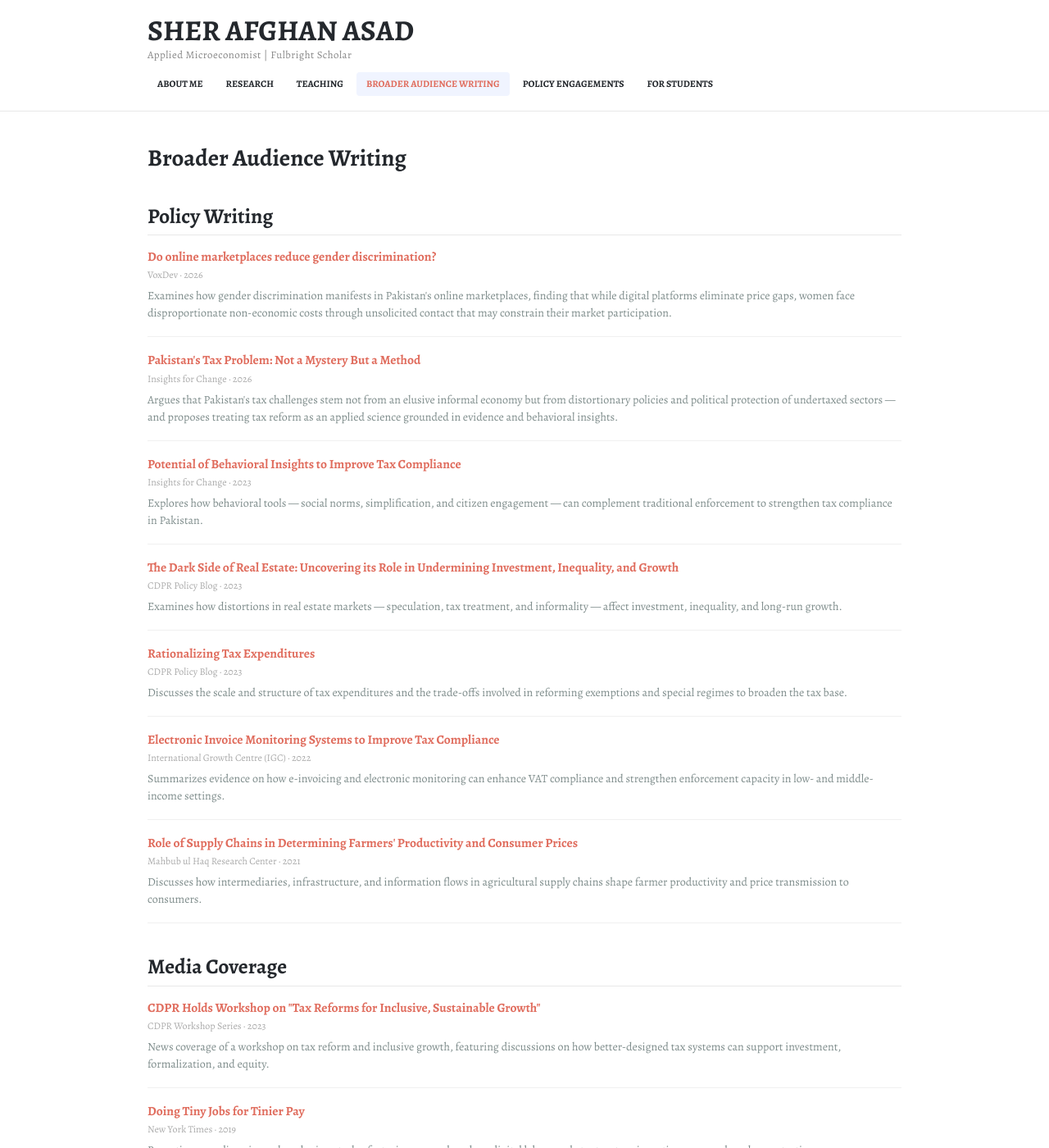
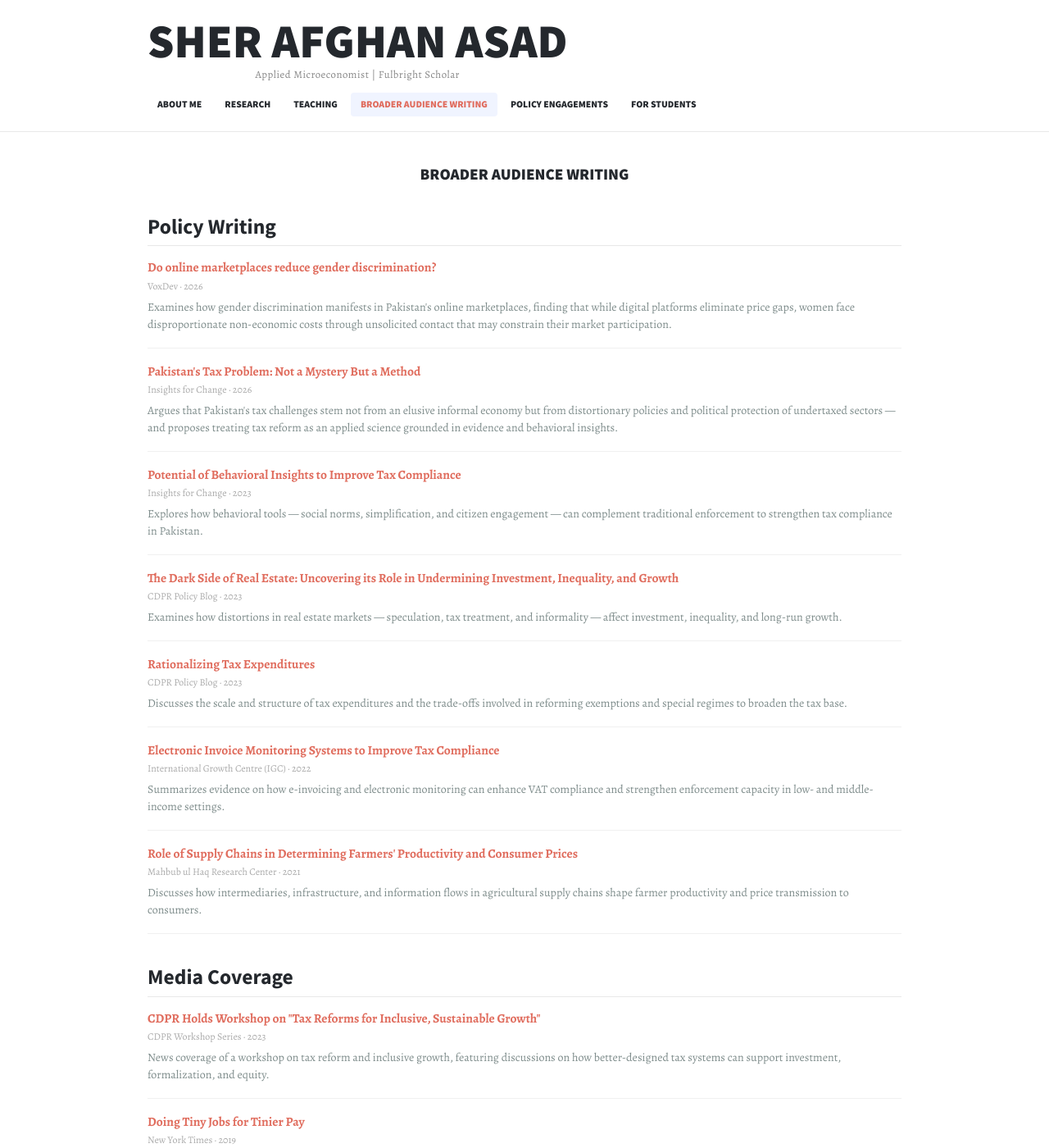
Before and after one commit to sherafghanasad/sherafghanasad.github.io, a Jekyll site: the page built from broader-audience-writing.html, in a window 1280 px wide and 1400 px high. Shown: the whole window at 82% size. Built offline with Jekyll 4.4.1, drawn with Linux system fonts in a browser that asks for light colours.

Commit message:
Match WordPress Illustratr theme exactly: dual fonts, page title styling, missing links
Font system (matching WordPress):
- Body/paragraph text: Alegreya serif (custom font override)
- Headings (h1-h4): Source Sans Pro sans-serif (Illustratr theme default)
- Navigation: Source Sans Pro, uppercase, weight 900
- Site title: Source Sans Pro, 3.6em, uppercase, weight 900

Page title styling (matching .entry-title):
- Uppercase, centered, weight 900, font-size 1.2em

Add 8 missing links on Broader Audience Writing page

Co-Authored-By: Claude Opus 4.6 (1M context) <noreply@anthropic.com>

```diff
--- a/_layouts/default.html
+++ b/_layouts/default.html
@@ -7,7 +7,7 @@
   <meta name="description" content="{{ page.description | default: site.description }}">
   <link rel="preconnect" href="https://fonts.googleapis.com">
   <link rel="preconnect" href="https://fonts.gstatic.com" crossorigin>
-  <link href="https://fonts.googleapis.com/css2?family=Alegreya:ital,wght@0,400;0,700;1,400;1,700&display=swap" rel="stylesheet">
+  <link href="https://fonts.googleapis.com/css2?family=Alegreya:ital,wght@0,400;0,700;1,400;1,700&family=Source+Sans+Pro:wght@400;700;900&display=swap" rel="stylesheet">
   <link rel="stylesheet" href="{{ '/assets/css/style.css' | relative_url }}">
   {% seo %}
 </head>
--- a/assets/css/style.css
+++ b/assets/css/style.css
@@ -27,6 +27,7 @@ a:hover { color: #7f8d8c; text-decoration: underline; }
   position: sticky;
   top: 0;
   z-index: 100;
+  text-align: center;
 }
 
 .header-inner {
@@ -43,8 +44,8 @@ a:hover { color: #7f8d8c; text-decoration: underline; }
 }
 
 .site-title {
-  font-family: 'Alegreya', serif;
-  font-size: 2.2rem;
+  font-family: 'Source Sans Pro', sans-serif;
+  font-size: 3.6em;
   font-weight: 900;
   color: #24282d;
   text-decoration: none;
@@ -71,7 +72,8 @@ a:hover { color: #7f8d8c; text-decoration: underline; }
 .nav-list > li > a {
   display: block;
   padding: 6px 12px;
-  font-size: 0.73rem;
+  font-family: 'Source Sans Pro', sans-serif;
+  font-size: 0.73em;
   font-weight: 900;
   color: #24282d;
   text-transform: uppercase;
@@ -109,7 +111,8 @@ a:hover { color: #7f8d8c; text-decoration: underline; }
 .dropdown li a {
   display: block;
   padding: 8px 16px;
-  font-size: 0.73rem;
+  font-family: 'Source Sans Pro', sans-serif;
+  font-size: 0.73em;
   font-weight: 900;
   color: #24282d;
   text-transform: uppercase;
@@ -170,12 +173,61 @@ a:hover { color: #7f8d8c; text-decoration: underline; }
 
   .about-columns { flex-direction: column !important; }
   .about-photo { max-width: 200px !important; margin: 0 auto 20px; }
+
+  .site-title { font-size: 2.2em; }
 }
 
 /* ===== Main Content ===== */
 .site-content {
   padding: 40px 0 60px;
   min-height: 60vh;
+}
+
+/* ===== Page Title (entry-title style from Illustratr) ===== */
+h1 {
+  font-family: 'Source Sans Pro', sans-serif;
+  font-size: 1.2em;
+  font-weight: 900;
+  color: #24282d;
+  text-transform: uppercase;
+  text-align: center;
+  line-height: 1.2;
+  margin-bottom: 20px;
+  word-wrap: break-word;
+}
+
+h2 {
+  font-family: 'Source Sans Pro', sans-serif;
+  font-size: 1.6em;
+  font-weight: bold;
+  color: #24282d;
+  line-height: 1.3;
+  margin: 36px 0 16px;
+  padding-bottom: 6px;
+  border-bottom: 1px solid #e8e8e8;
+}
+
+h3 {
+  font-family: 'Source Sans Pro', sans-serif;
+  font-size: 1.4em;
+  font-weight: bold;
+  color: #24282d;
+  line-height: 1.4;
+  margin: 30px 0 15px;
+}
+
+h4 {
+  font-family: 'Source Sans Pro', sans-serif;
+  font-size: 1.2em;
+  font-weight: bold;
+  color: #24282d;
+  margin-bottom: 20px;
+}
+
+hr {
+  border: none;
+  border-top: 1px solid #e0e0e0;
+  margin: 0 0 20px;
 }
 
 /* ===== About Page ===== */
@@ -220,42 +272,6 @@ a:hover { color: #7f8d8c; text-decoration: underline; }
   font-size: 1rem;
   line-height: 1.5;
   margin-bottom: 20px;
-}
-
-/* ===== Page Headings ===== */
-h1 {
-  font-family: 'Alegreya', serif;
-  font-size: 1.8em;
-  font-weight: bold;
-  color: #24282d;
-  line-height: 1.2;
-  margin-bottom: 20px;
-}
-
-h2 {
-  font-family: 'Alegreya', serif;
-  font-size: 1.6em;
-  font-weight: bold;
-  color: #24282d;
-  line-height: 1.3;
-  margin: 36px 0 16px;
-  padding-bottom: 6px;
-  border-bottom: 1px solid #e8e8e8;
-}
-
-h3 {
-  font-family: 'Alegreya', serif;
-  font-size: 1.4em;
-  font-weight: bold;
-  color: #24282d;
-  line-height: 1.4;
-  margin: 30px 0 15px;
-}
-
-hr {
-  border: none;
-  border-top: 1px solid #e0e0e0;
-  margin: 0 0 20px;
 }
 
 /* ===== Publication Entries ===== */
@@ -349,7 +365,6 @@ details p {
   font-size: 0.75rem;
   color: #aaa;
   margin-top: 3px;
-  font-family: 'Alegreya', serif;
 }
 
 .writing-desc {
```
